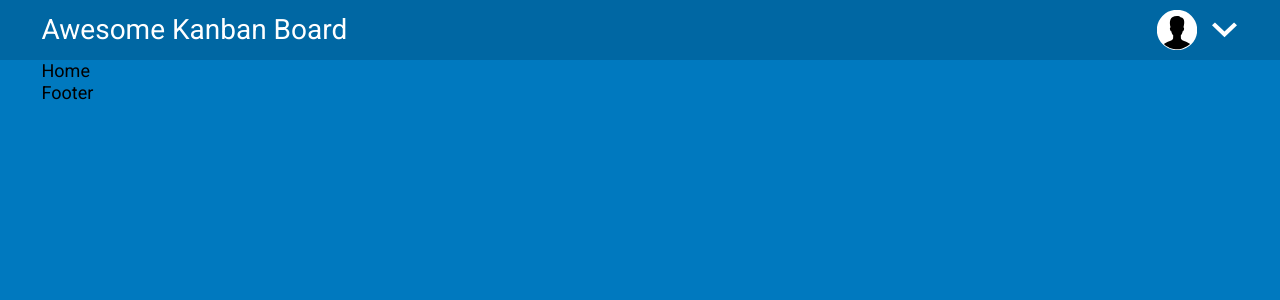
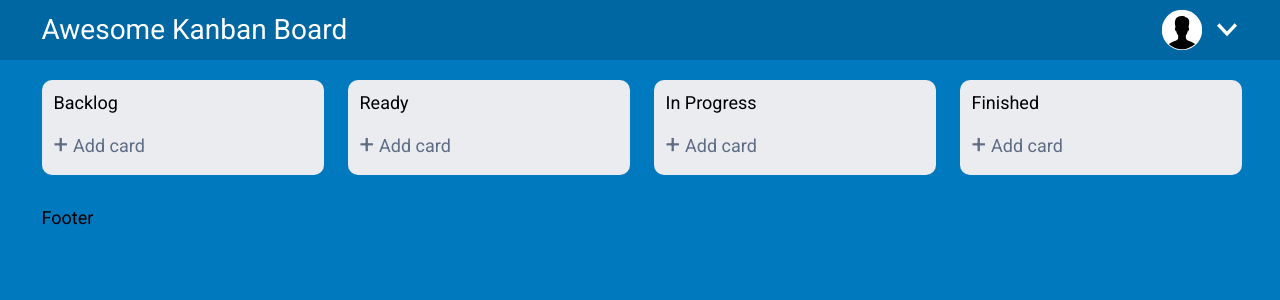
Before and after one commit to TvorogTvoeyBabushki/Kanban-board, a React (Vite) app: page / in a window 1280 px wide. Shown: the top 300 px of the page. Built offline with nearby package versions, Linux system fonts and the light colour scheme.

Commit message:
feat: добавил backlog блок, куда можно добавлять задачи, которые требуют уточнения

```diff
--- /dev/null
+++ b/src/components/screens/home/Home.module.scss
@@ -0,0 +1,6 @@
+.kanban_board {
+	display: flex;
+	justify-content: space-between;
+	align-items: flex-start;
+	padding: 20px 0 32px;
+}
--- a/src/components/screens/home/Home.tsx
+++ b/src/components/screens/home/Home.tsx
@@ -1,11 +1,23 @@
 import { FunctionComponent } from 'react'
 
 import Layout from '@/components/layout/Layout'
+import CardTask from '@/components/ui/card-task/CardTask'
+
+import styles from './Home.module.scss'
 
 const Home: FunctionComponent = () => {
 	return (
 		<Layout>
-			<div className='container'>Home</div>
+			<main>
+				<div className='container'>
+					<section className={styles.kanban_board}>
+						<CardTask title='Backlog' variant='backlog' />
+						<CardTask title='Ready' variant='ready' />
+						<CardTask title='In Progress' variant='progress' />
+						<CardTask title='Finished' variant='finished' />
+					</section>
+				</div>
+			</main>
 		</Layout>
 	)
 }
--- /dev/null
+++ b/src/components/ui/card-task/CardTask.module.scss
@@ -0,0 +1,77 @@
+@import '/src/assets/styles/variables';
+@import '/src/assets/styles/mixins';
+
+.card_task {
+	display: flex;
+	flex-direction: column;
+	gap: 15px 0;
+	width: 100%;
+	max-width: 282px;
+	padding: 12px;
+
+	background-color: $task-block;
+	border-radius: 10px;
+
+	> div {
+		display: flex;
+		flex-direction: column;
+		gap: 15px 0;
+
+		> div {
+			padding: 10px;
+			background-color: $white;
+			border-radius: 5px;
+		}
+	}
+
+	> form {
+		> input {
+			margin-bottom: 15px;
+			padding: 7px 9px;
+			border-radius: 5px;
+		}
+
+		> button {
+			@include transition(all);
+
+			display: flex;
+			align-items: center;
+			padding: 5px 10px;
+
+			background-color: $white;
+			border-radius: 10px;
+			color: $gray;
+
+			&:hover {
+				background-color: $main-block;
+				color: $white;
+			}
+
+			&:disabled {
+				background-color: $white;
+				color: $gray;
+				cursor: default;
+			}
+		}
+	}
+
+	> button {
+		@include transition(color);
+
+		display: flex;
+		align-items: center;
+		color: $gray;
+
+		&:hover {
+			color: $black;
+		}
+	}
+
+	button {
+		> span {
+			margin-bottom: 4px;
+			margin-right: 5px;
+			font-size: 1.6rem;
+		}
+	}
+}
--- /dev/null
+++ b/src/components/ui/card-task/CardTask.tsx
@@ -0,0 +1,99 @@
+import { FunctionComponent, useEffect, useState } from 'react'
+
+import styles from './CardTask.module.scss'
+
+interface ICardTaskProps {
+	title: string
+	variant: string
+}
+
+interface IDataTasks {
+	id?: number
+	title: string
+	description?: string
+}
+
+const CardTask: FunctionComponent<ICardTaskProps> = ({ title, variant }) => {
+	const [dataBacklogTasks, setDataBacklogTasks] = useState<IDataTasks[]>([])
+	const [isBacklog, setIsBacklog] = useState<boolean>(false)
+	const [fieldValue, setFieldValue] = useState<string>('')
+
+	useEffect(() => {
+		if (localStorage.getItem(variant)) {
+			setDataBacklogTasks(JSON.parse(localStorage.getItem(variant) as string))
+		}
+	}, [])
+
+	const handleClickShowFieldTask = () => {
+		if (variant === 'backlog') {
+			setIsBacklog(true)
+		}
+	}
+
+	const handleChangeInput = (e: React.FormEvent<HTMLInputElement>) => {
+		const targetEl = e.target as HTMLInputElement
+
+		setFieldValue(targetEl.value)
+	}
+
+	const handleSubmit = (e: React.FormEvent<HTMLFormElement>) => {
+		e.preventDefault()
+
+		const targetEl = e.target as HTMLFormElement
+		const formData = new FormData(targetEl)
+
+		// variant === 'backlog' &&
+		setDataBacklogTasks(prev => [
+			...prev,
+			Object.fromEntries(formData) as { title: string }
+		])
+
+		setIsBacklog(false)
+		setFieldValue('')
+	}
+
+	useEffect(() => {
+		dataBacklogTasks.length &&
+			localStorage.setItem(variant, JSON.stringify(dataBacklogTasks))
+	}, [dataBacklogTasks])
+
+	return (
+		<div className={styles.card_task}>
+			<h3>{title}</h3>
+
+			{dataBacklogTasks.length ? (
+				<div>
+					{dataBacklogTasks.map((task, index) => (
+						<div key={index}>{task.title}</div>
+					))}
+				</div>
+			) : (
+				''
+			)}
+
+			{isBacklog && (
+				<form onSubmit={handleSubmit}>
+					<input
+						type='text'
+						name='title'
+						value={fieldValue}
+						onInput={handleChangeInput}
+					/>
+
+					<button disabled={fieldValue.length ? false : true}>
+						<span>+</span>
+						{fieldValue.length ? 'Submit' : 'Add card'}
+					</button>
+				</form>
+			)}
+
+			{!isBacklog && (
+				<button onClick={handleClickShowFieldTask}>
+					<span>+</span>Add card
+				</button>
+			)}
+		</div>
+	)
+}
+
+export default CardTask
--- a/src/components/ui/user/User.module.scss
+++ b/src/components/ui/user/User.module.scss
@@ -13,7 +13,7 @@
 	}
 
 	> button {
-		width: 35px;
+		width: 30px;
 		height: min-content;
 		align-self: center;
 
```
